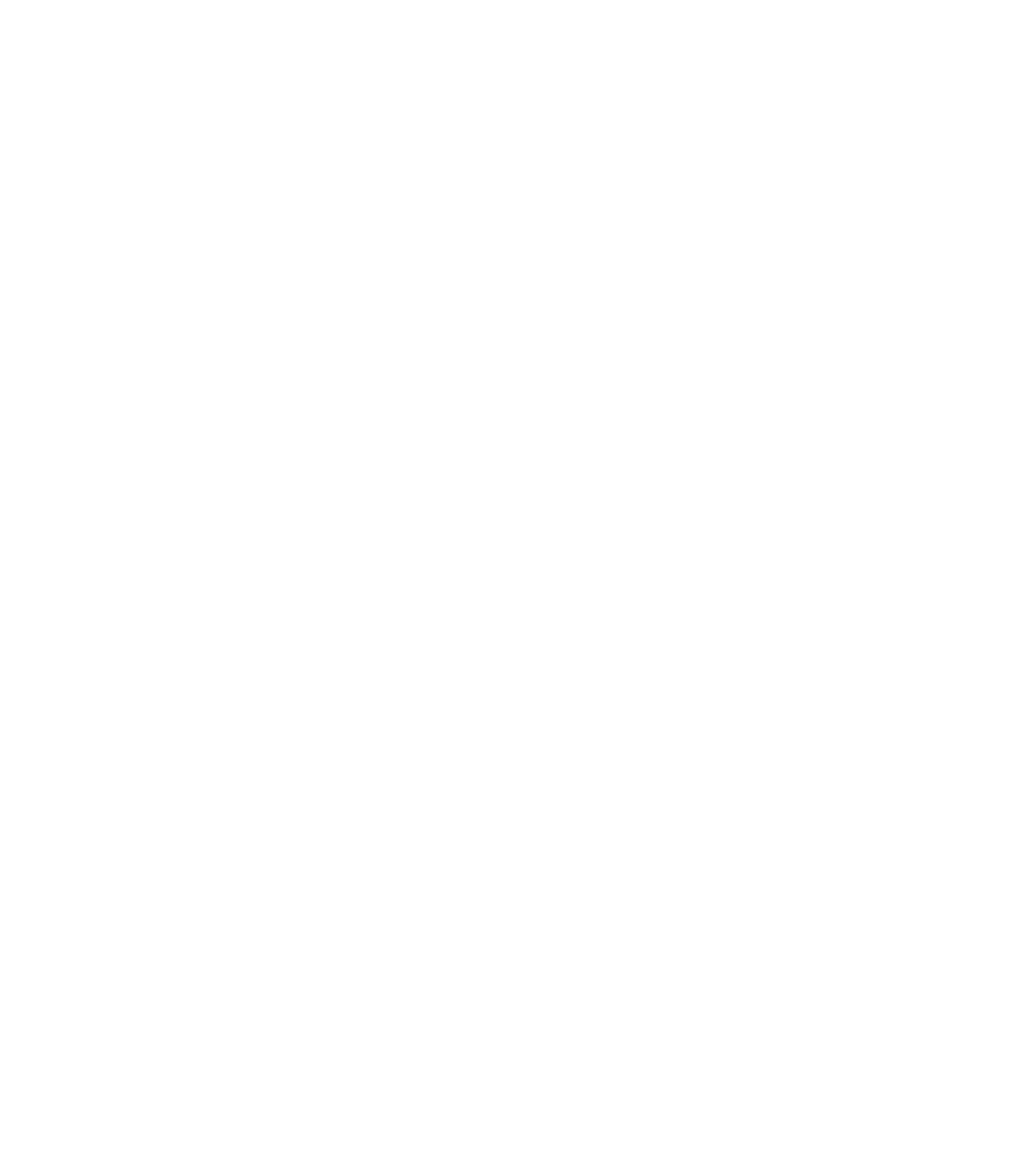
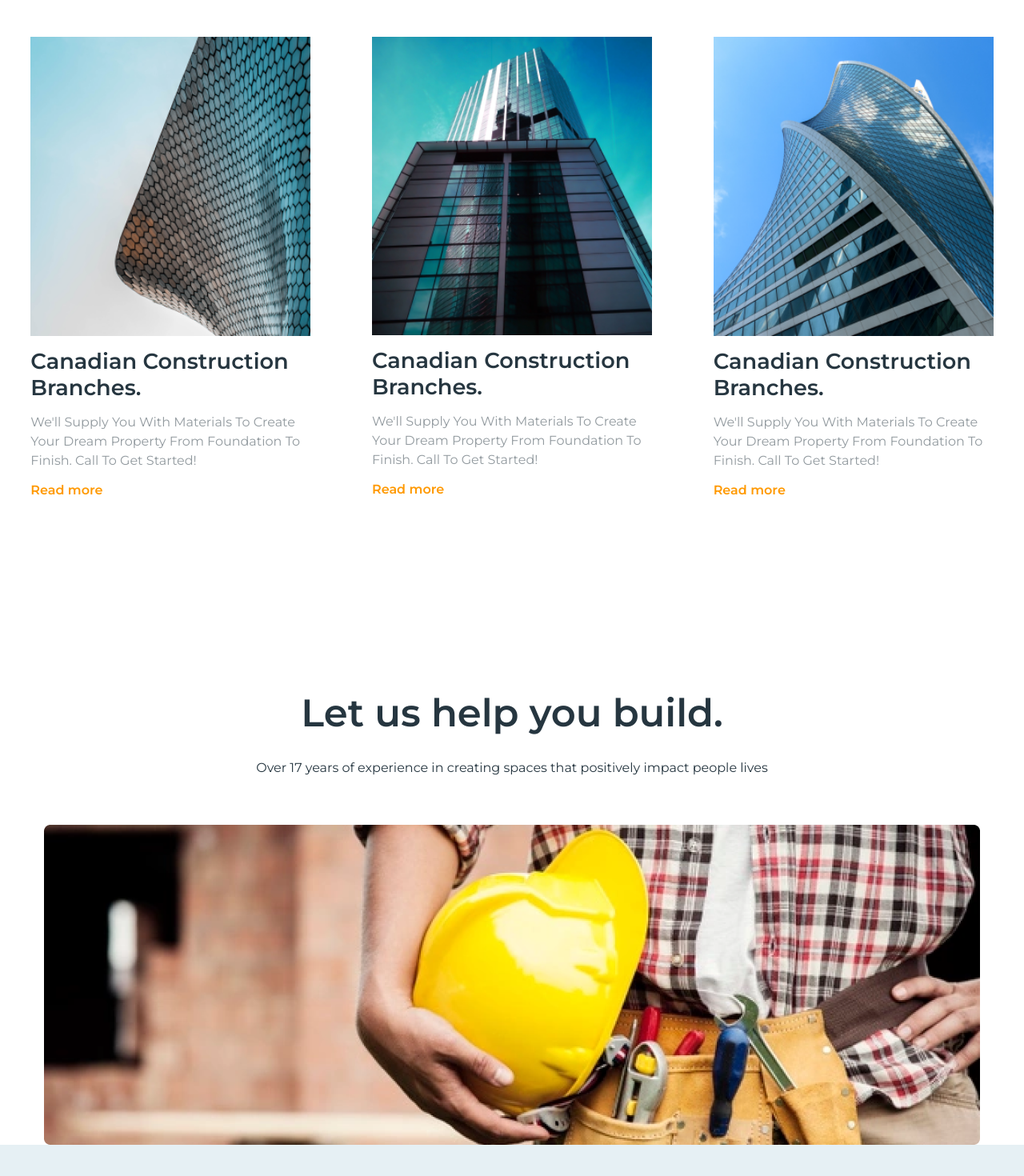
Before and after one commit to henriquepx/construction-company, a React (Vite) app: page / in a window 1280 px wide. Shown: the part 1554-3024 px from the top of the page at 80% size. Before the commit the page ends 1600 px from the top, so only its background shows below. Built offline with nearby package versions, Linux system fonts and the light colour scheme.

Commit message:
feat: build title, desc and background

```diff
--- a/src/App.jsx
+++ b/src/App.jsx
@@ -1,6 +1,8 @@
 import Header from "./sections/Header"
 import Main from "./sections/Main"
 import SectionAchievementsClients from "./sections/SectionAchievementsClients"
+import SectionClientsCommentary from "./sections/SectionClientsCommentary"
+import SectionNoticesBuild from "./sections/SectionNoticesBuild"
 
 function App() {
 
@@ -9,6 +11,8 @@
       <Header />
       <Main />
       <SectionAchievementsClients />
+      <SectionNoticesBuild />
+      <SectionClientsCommentary />
     </>
   )
 }
--- a/src/GlobalStyles.jsx
+++ b/src/GlobalStyles.jsx
@@ -5,6 +5,7 @@
     --color-one: #263640;
     --color-two: #7591A3;
     --color-white: #FFFFFF;
+    --color-gray: #929A9F;
 
     --font: 'Montserrat', sans-serif;
   }
--- a/src/components/Achievements.jsx
+++ b/src/components/Achievements.jsx
@@ -5,8 +5,7 @@
     display: flex;
     align-items: center;
     flex-wrap: wrap;
-    gap: 10px;
-    width: 250px;
+    gap: 20px;
     div {
         h1 {
             font-family: var(--font);
--- /dev/null
+++ b/src/components/Notices.jsx
@@ -0,0 +1,48 @@
+import styled from 'styled-components';
+import PropTypes from 'prop-types';
+
+const ContainerNotices = styled.div`
+    display: flex;
+    flex-direction: column;
+    gap: 15px;
+
+    max-width: 350px;
+    width: 100%;
+    margin: 0 auto;
+    h1 {
+        font-family: var(--font);
+        color: var(--color-one);
+        font-size: 1.7rem;
+        font-weight: 600;
+    }
+    p {
+        font-family: var(--font);
+        color: var(--color-gray);
+        font-size: 1rem;
+        line-height: 1.50;
+    }
+    a {
+        font-family: var(--font);
+        color: #FF9900;
+        font-weight: 600;
+    }
+`
+
+const Notices = ({ photo, title, desc }) => {
+  return (
+    <ContainerNotices>
+        <img src={photo} />
+        <h1>{title}</h1>
+        <p>{desc}</p>
+        <a href="#">Read more</a>
+    </ContainerNotices>
+  )
+}
+
+Notices.propTypes = {
+    photo: PropTypes.string.isRequired,
+    title: PropTypes.string.isRequired,
+    desc: PropTypes.string.isRequired,
+  };
+
+export default Notices;
--- a/src/sections/SectionAchievementsClients.jsx
+++ b/src/sections/SectionAchievementsClients.jsx
@@ -43,6 +43,10 @@
     display: flex;
     flex-direction: column;
     width: 50%;
+    p {
+        font-family: var(--font);
+        color: var(--color-one);
+    }
 `
 const FlexWrapAchievements = styled.div`
     display: flex;
--- /dev/null
+++ b/src/sections/SectionClientsCommentary.jsx
@@ -0,0 +1,15 @@
+import styled from 'styled-components'
+
+const ContainerClientsCommentary = styled.div`
+    height: 60vh;
+    background-color: #E6F0F4;
+`
+
+const SectionClientsCommentary = () => {
+  return (
+    <ContainerClientsCommentary>
+    </ContainerClientsCommentary>
+  )
+}
+
+export default SectionClientsCommentary
--- /dev/null
+++ b/src/sections/SectionNoticesBuild.jsx
@@ -0,0 +1,68 @@
+import styled from 'styled-components';
+import Notices from '../components/Notices';
+
+const ContainerSectionNoticesBuild = styled.div`
+    max-width: 1400px;
+    width: 100%;
+    margin: 0 auto;
+`
+const ContainerNotices = styled.div`
+    display: flex;
+    justify-content: space-between;
+    flex-wrap: wrap;
+
+    margin-bottom: 15rem;
+`
+const ContainerBuilds = styled.div`
+    display: flex;
+    flex-direction: column;
+    align-items: center;
+    gap: 30px;
+    h1 {
+        font-family: var(--font);
+        color: var(--color-one);
+        font-size: 3rem;
+        font-weight: 600;
+    }
+    p {
+        font-family: var(--font);
+        color: var(--color-one);
+        margin-bottom: 2rem;
+    }
+    img {
+        max-width: 100%;
+        height: auto;
+    }
+`
+
+const SectionNoticesBuild = () => {
+  return (
+    <ContainerSectionNoticesBuild>
+        <ContainerNotices>
+            <Notices
+                photo="/bgnotice3.png"
+                title="Canadian Construction Branches."
+                desc="We'll Supply You With Materials To Create Your Dream Property From Foundation To Finish. Call To Get Started!"
+            />
+            <Notices
+                photo="/bgnotice2.png"
+                title="Canadian Construction Branches."
+                desc="We'll Supply You With Materials To Create Your Dream Property From Foundation To Finish. Call To Get Started!"
+            />
+            <Notices
+                photo="/bgnotice.png"
+                title="Canadian Construction Branches."
+                desc="We'll Supply You With Materials To Create Your Dream Property From Foundation To Finish. Call To Get Started!"
+            />
+        </ContainerNotices>
+
+        <ContainerBuilds>
+            <h1>Let us help you build.</h1>
+            <p>Over 17 years of experience in creating spaces that positively impact people lives</p>
+            <img src="/bgconstrution.png" alt="Background Build" />
+        </ContainerBuilds>
+    </ContainerSectionNoticesBuild>
+  )
+}
+
+export default SectionNoticesBuild
```
Also changed, not shown: public/bgconstrution.png (renamed from public/image (6).png).
